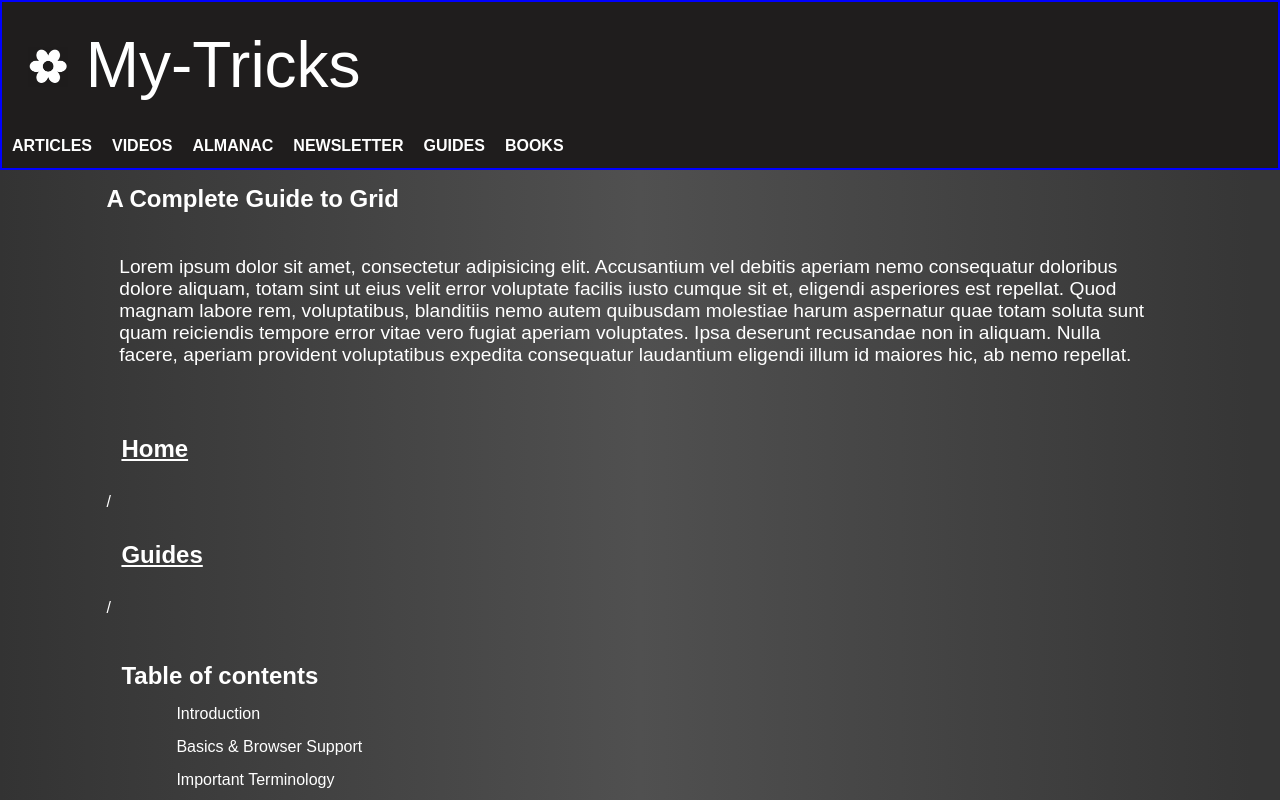
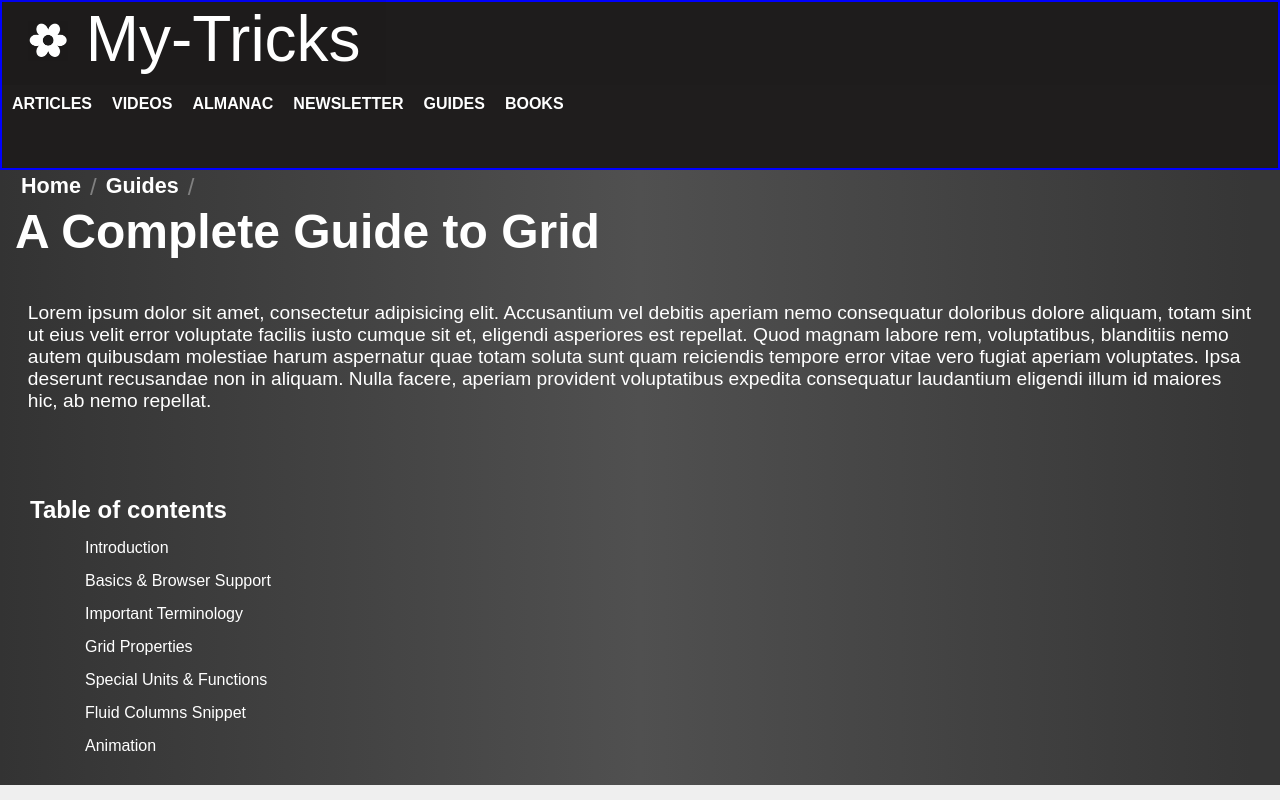
Before and after one commit to OllieAnderson/My-Tricks, a plain HTML site: page index.html in a window 1280 px wide. Shown: the top 800 px of the page. Drawn offline with Linux system fonts and the light colour scheme.

Commit message:
new commit

```diff
--- a/index.html
+++ b/index.html
@@ -10,9 +10,11 @@
 
 </head>
 <body>
+
     <header>
 
-        <logo><img src="./images/logo.png" alt="Logo"> My-Tricks</logo>
+        <a href="./index.html"><logo><img src="./images/logo.png" alt="Logo"> My-Tricks</logo></a>
+
         <nav>
             <div>ARTICLES</div>
             <div>VIDEOS</div>
@@ -21,13 +23,19 @@
             <div>GUIDES</div>
             <div>BOOKS</div>
         </nav>
+
     </header>
+
     <section>
-        <h2><a href="">Home</a></h2>
-        <span class="breadcrumb-separator">/</span>
-        <h2><a href="">Guides</a></h2>
-        <span class="breadcrumb-separator">/</span>
-        <h1>A Complete Guide to Grid</h1>
+        <div class="breadcrumbs">
+            <h2><a href="">Home</a></h2>
+            <span class="breadcrumb-separator">/</span>
+            <h2><a href="">Guides</a></h2>
+            <span class="breadcrumb-separator">/</span>
+        </div>
+
+
+        <h1 class="section-title">A Complete Guide to Grid</h1>
 
 
         <p>Lorem ipsum dolor sit amet, consectetur adipisicing elit. Accusantium vel debitis aperiam nemo consequatur doloribus dolore aliquam, totam sint ut eius velit error voluptate facilis iusto cumque sit et, eligendi asperiores est repellat. Quod magnam labore rem, voluptatibus, blanditiis nemo autem quibusdam molestiae harum aspernatur quae totam soluta sunt quam reiciendis tempore error vitae vero fugiat aperiam voluptates. Ipsa deserunt recusandae non in aliquam. Nulla facere, aperiam provident voluptatibus expedita consequatur laudantium eligendi illum id maiores hic, ab nemo repellat.</p>
--- a/style.css
+++ b/style.css
@@ -2,10 +2,14 @@
 * {
     background-color: #1111;
     margin: 0px;
-    color: grey;
+    color: white;
     font-family: Arial;
 
 }
+
+a {
+    text-decoration: none; /* no underline */
+  }
 
 
 header {
@@ -45,7 +49,6 @@ header nav {
 }
 
 
-
 header nav div {
     padding: 10px;
     margin: 0px 0vw;
@@ -56,51 +59,63 @@ header nav div {
     align-items: baseline;
     color: inherit;
 
+}
 
-
-}
 
 header nav div:hover {
     background-color: grey;
 
 }
 
+
 section {
-    display: grid;
-    grid-template-columns: 1fr 12fr 1fr;
+    display: flex;
+    flex-direction: column;
     background-color: rgb(78, 75, 75, 0);
     background: linear-gradient(to left, rgb(54, 54, 54) 28px, rgb(80, 80, 80) 50%, rgb(51, 51, 51));
-    /* background-image: radial-gradient(circle, #474747 0%, #808080 100%); */
-    /* grid-template-rows: repeat(6, 1fr); */
+
 
 }
 
 
 section * {
     margin: 15px;
-
-    /* border: 3px solid white; */
-    grid-column-start: 2;
-    /* background-color: rgb(211, 210, 210, 0); */
     color: white;
     background-color: inherit;
 }
 
-section h1 {
 
-    grid-row-start: 1;
-    grid-row-end: 2;
+.breadcrumbs {
+    display: flex;
+    flex-direction: row;
+    margin: 0px;
+    padding: 0px;
+    font-size: .9rem;
+    margin-left: 15px;
+}
 
+.breadcrumbs * {
+    margin: 3px;
 
 }
 
+.breadcrumb-separator {
+    font-size: 1.5rem;
+    color: grey
+}
+
+.section-title {
+    font-size: 3rem;
+    margin-top: 0%;
+}
+
+
 section p {
-    grid-row-start: 2;
-    grid-row-end: 3;
     padding: 1vw;
     padding-bottom: 3vw;
     font-size: 1.2em;
 }
+
 
 .table-of-contents * {
     list-style: none;
```
